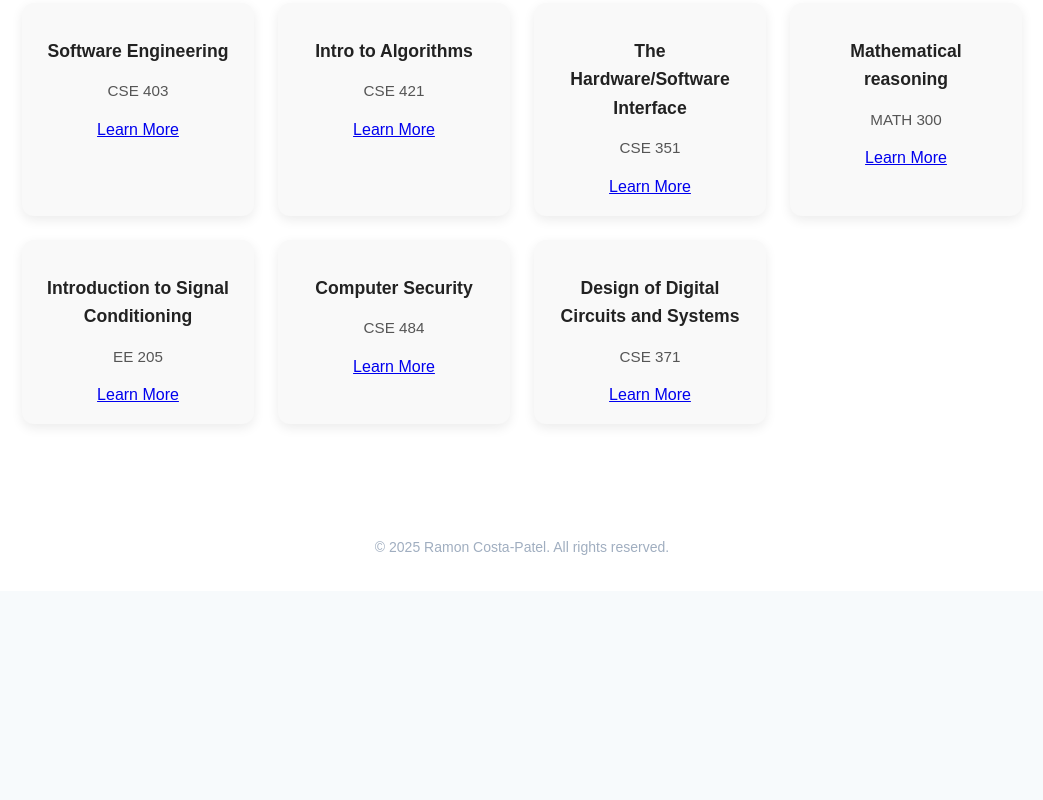
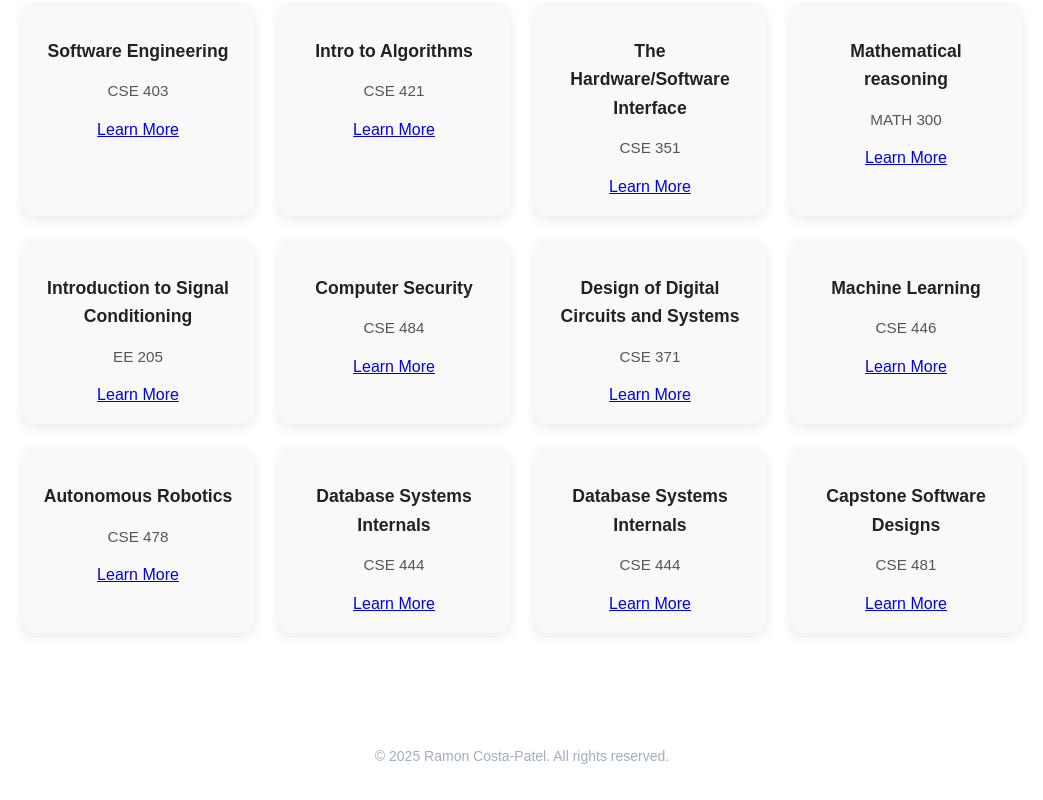
Before and after one commit to ramon-rcp/ramonrcp.portfolio, a React app: page / in a window 1280 px wide. Shown: the part 2903-3703 px from the top of the page, without its empty margins (118-1161 px from the left). Before the commit the page ends 3494 px from the top, so only its background shows below. Built offline with nearby package versions, Linux system fonts and the light colour scheme.

Commit message:
add courses taken

```diff
--- a/src/Courses.tsx
+++ b/src/Courses.tsx
@@ -83,4 +83,29 @@ const courseList: {title: string, name: string, link: string}[] = [
     name: "Design of Digital Circuits and Systems",
     link: "https://courses.cs.washington.edu/courses/cse371/"
    },
+   {
+    title: "CSE 446",
+    name: "Machine Learning",
+    link: "https://courses.cs.washington.edu/courses/cse446/"
+   },
+   {
+    title: "CSE 478",
+    name: "Autonomous Robotics",
+    link: "https://courses.cs.washington.edu/courses/cse478/"
+   },
+   {
+    title: "CSE 444",
+    name: "Database Systems Internals",
+    link: "https://courses.cs.washington.edu/courses/cse444/"
+   },
+   {
+    title: "CSE 444",
+    name: "Database Systems Internals",
+    link: "https://courses.cs.washington.edu/courses/cse444/"
+   },
+   {
+    title: "CSE 481",
+    name: "Capstone Software Designs",
+    link: "https://courses.cs.washington.edu/courses/cse481v/26wi/"
+   },
 ]
```
